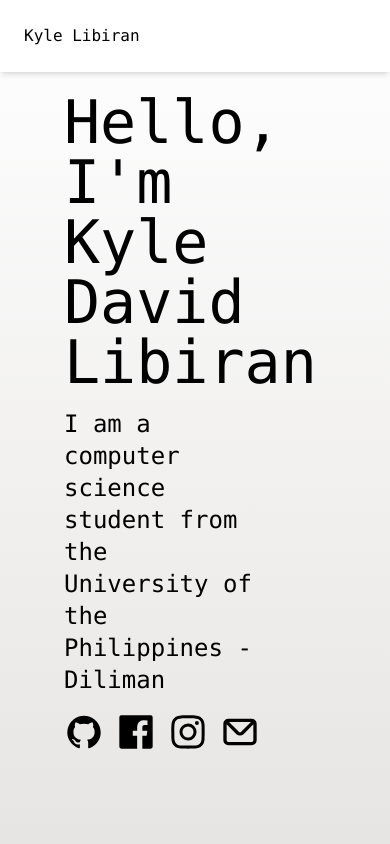
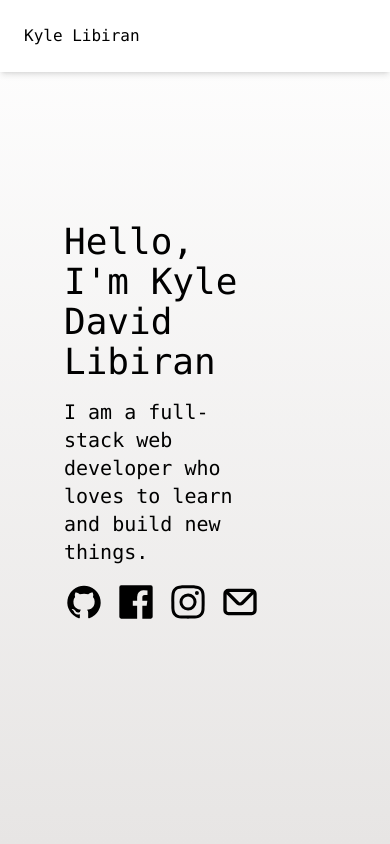
Before and after one commit to kdlibiran/portfolio, a Next.js app: page / in a window 390 px wide. Shown: the top 844 px of the page. Built offline with nearby package versions, Linux system fonts and the light colour scheme.

Commit message:
Responsive preloader and landing page

```diff
--- a/components/landing/index.tsx
+++ b/components/landing/index.tsx
@@ -13,10 +13,10 @@ export default function LandingPage() {
       className="center top-0 flex h-[100vh] flex-1 snap-center bg-gradient-to-b from-white to-stone-200"
     >
       <div className="ml-16 flex h-full w-1/2 flex-initial flex-col justify-center">
-        <h1 className="text-6xl">Hello, I'm Kyle David Libiran</h1>
-        <p className="mt-4 text-2xl">
-          I am a computer science student from the University of the Philippines
-          - Diliman{" "}
+        <h1 className="text-4xl sm:text-6xl">Hello, I'm Kyle David Libiran</h1>
+        <p className="mt-4 text-xl sm:text-2xl">
+          I am a full-stack web developer who loves to learn and build new
+          things.
         </p>
         <div className="mt-4 flex flex-row space-x-3">
           <a href="https://github.com/kdlibiran">
--- a/components/preloader/index.tsx
+++ b/components/preloader/index.tsx
@@ -18,7 +18,7 @@ export default function Preloader() {
       exit="exit"
       className=" z-100 flex h-[100vh] w-[100vw] flex-1 items-center justify-center bg-black text-white"
     >
-      <h1 className="text-5xl">{text}</h1>
+      <h1 className="text-center text-5xl">{text}</h1>
     </motion.div>
   );
 }
```
